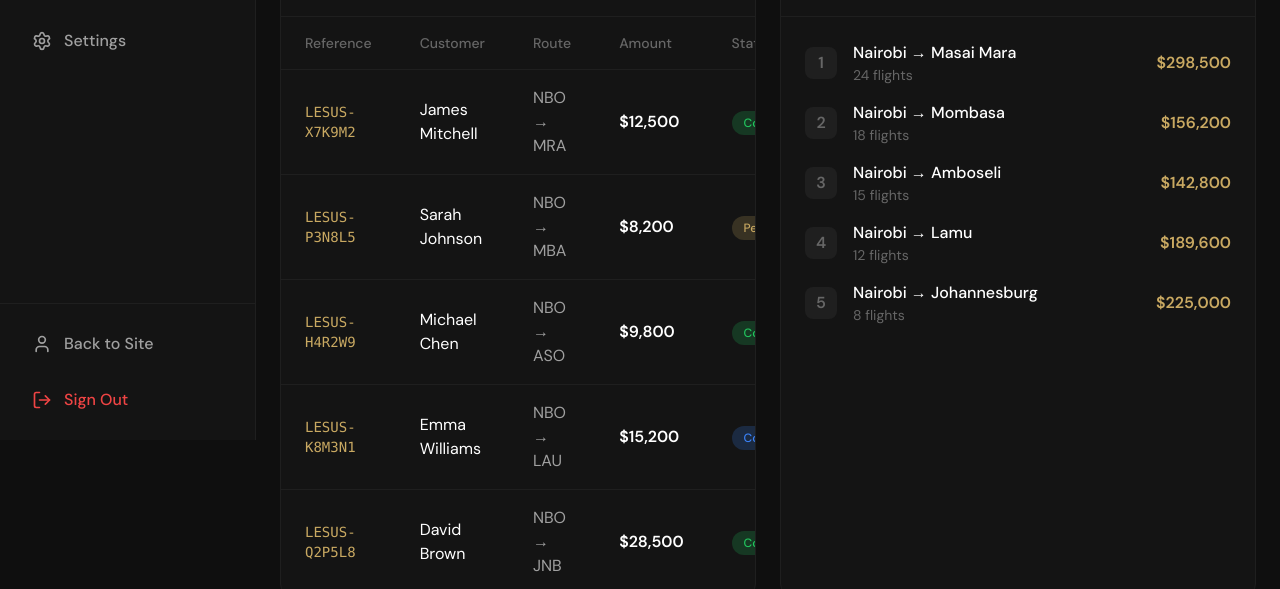
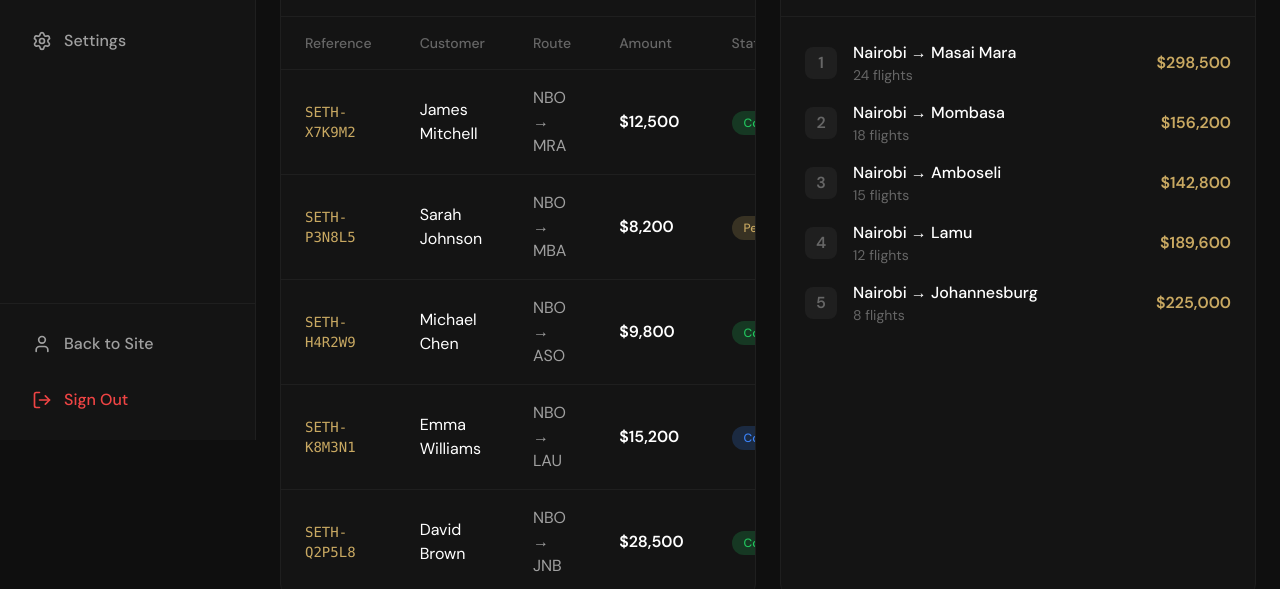
Before and after one commit to zira-tech/sethcharles_air_charters, a Next.js app: page /admin in a window 1280 px wide. Shown: the part 360-949 px from the top of the page. Built offline with nearby package versions, Linux system fonts and the light colour scheme; no server answers.

Commit message:
Update branding: LESUS to SETHCHARLES Air Charters

```diff
--- a/src/app/account/dashboard/page.tsx
+++ b/src/app/account/dashboard/page.tsx
@@ -7,7 +7,7 @@ import { User, Calendar, MapPin, Plane, Clock, ChevronRight, Settings, CreditCar
 const mockBookings = [
   {
     id: '1',
-    reference: 'LESUS-X7K9M2',
+    reference: 'SETH-X7K9M2',
     route: 'Nairobi to Masai Mara',
     date: '2026-04-25',
     status: 'upcoming',
@@ -15,7 +15,7 @@ const mockBookings = [
   },
   {
     id: '2',
-    reference: 'LESUS-P3N8L5',
+    reference: 'SETH-P3N8L5',
     route: 'Nairobi to Mombasa',
     date: '2026-03-15',
     status: 'completed',
@@ -23,7 +23,7 @@ const mockBookings = [
   },
   {
     id: '3',
-    reference: 'LESUS-H4R2W9',
+    reference: 'SETH-H4R2W9',
     route: 'Nairobi to Amboseli',
     date: '2026-02-08',
     status: 'completed',
--- a/src/app/admin/page.tsx
+++ b/src/app/admin/page.tsx
@@ -38,11 +38,11 @@ const stats = [
 ];
 
 const recentBookings = [
-  { id: 'LESUS-X7K9M2', customer: 'James Mitchell', route: 'NBO → MRA', date: '2026-04-25', amount: '$12,500', status: 'Confirmed' },
-  { id: 'LESUS-P3N8L5', customer: 'Sarah Johnson', route: 'NBO → MBA', date: '2026-04-24', amount: '$8,200', status: 'Pending' },
-  { id: 'LESUS-H4R2W9', customer: 'Michael Chen', route: 'NBO → ASO', date: '2026-04-23', amount: '$9,800', status: 'Confirmed' },
-  { id: 'LESUS-K8M3N1', customer: 'Emma Williams', route: 'NBO → LAU', date: '2026-04-22', amount: '$15,200', status: 'Completed' },
-  { id: 'LESUS-Q2P5L8', customer: 'David Brown', route: 'NBO → JNB', date: '2026-04-21', amount: '$28,500', status: 'Confirmed' },
+  { id: 'SETH-X7K9M2', customer: 'James Mitchell', route: 'NBO → MRA', date: '2026-04-25', amount: '$12,500', status: 'Confirmed' },
+  { id: 'SETH-P3N8L5', customer: 'Sarah Johnson', route: 'NBO → MBA', date: '2026-04-24', amount: '$8,200', status: 'Pending' },
+  { id: 'SETH-H4R2W9', customer: 'Michael Chen', route: 'NBO → ASO', date: '2026-04-23', amount: '$9,800', status: 'Confirmed' },
+  { id: 'SETH-K8M3N1', customer: 'Emma Williams', route: 'NBO → LAU', date: '2026-04-22', amount: '$15,200', status: 'Completed' },
+  { id: 'SETH-Q2P5L8', customer: 'David Brown', route: 'NBO → JNB', date: '2026-04-21', amount: '$28,500', status: 'Confirmed' },
 ];
 
 const getStatusColor = (status: string) => {
--- a/src/app/book/page.tsx
+++ b/src/app/book/page.tsx
@@ -33,7 +33,7 @@ const steps: { id: Step; label: string }[] = [
 export default function BookPage() {
   const router = useRouter();
   const [currentStep, setCurrentStep] = useState<Step>('details');
-  const [bookingRef, setBookingRef] = useState('LESUS-XXXXXX');
+  const [bookingRef, setBookingRef] = useState('SETH-XXXXXX');
   const [fleet, setFleet] = useState<Aircraft[]>([]);
   const [loadingAircraft, setLoadingAircraft] = useState(true);
   const [initialized, setInitialized] = useState(false);
--- a/src/components/Navbar.tsx
+++ b/src/components/Navbar.tsx
@@ -62,10 +62,10 @@ export default function Navbar() {
             </div>
             <div>
               <span className="text-xl font-bold tracking-wider text-white font-['Playfair_Display']">
-                LESUS
+                SETHCHARLES
               </span>
               <span className="block text-[10px] tracking-[0.3em] text-[#C9A962] uppercase">
-                Private Jets
+                Air Charters Ltd
               </span>
             </div>
           </Link>
--- a/src/lib/paystack.ts
+++ b/src/lib/paystack.ts
@@ -43,7 +43,7 @@ export interface PaystackVerifyResponse {
 export function generatePaystackReference(): string {
   const timestamp = Date.now();
   const random = Math.random().toString(36).substring(2, 10);
-  return `LESUS_${timestamp}_${random}`;
+  return `SETH_${timestamp}_${random}`;
 }
 
 export async function initializePaystackPayment(
```
